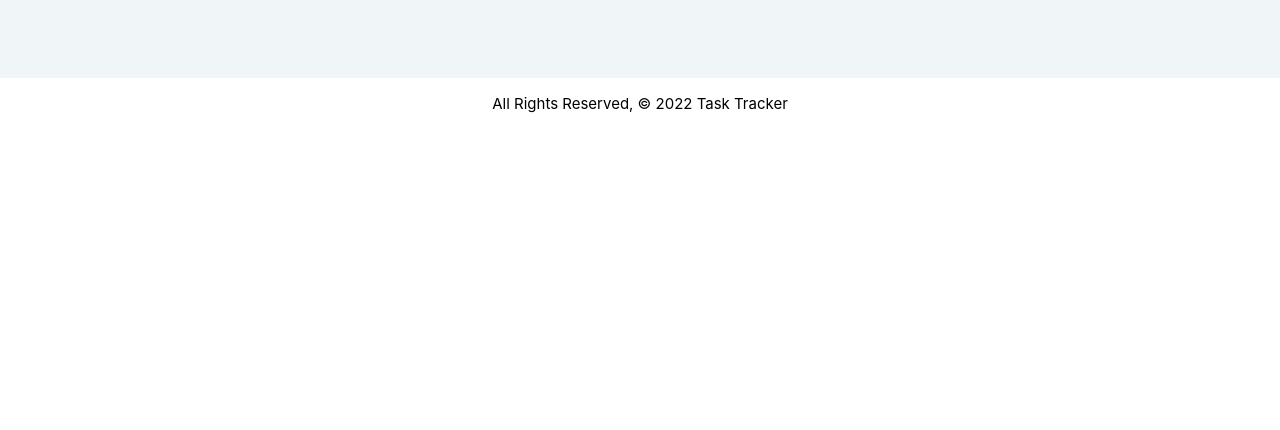
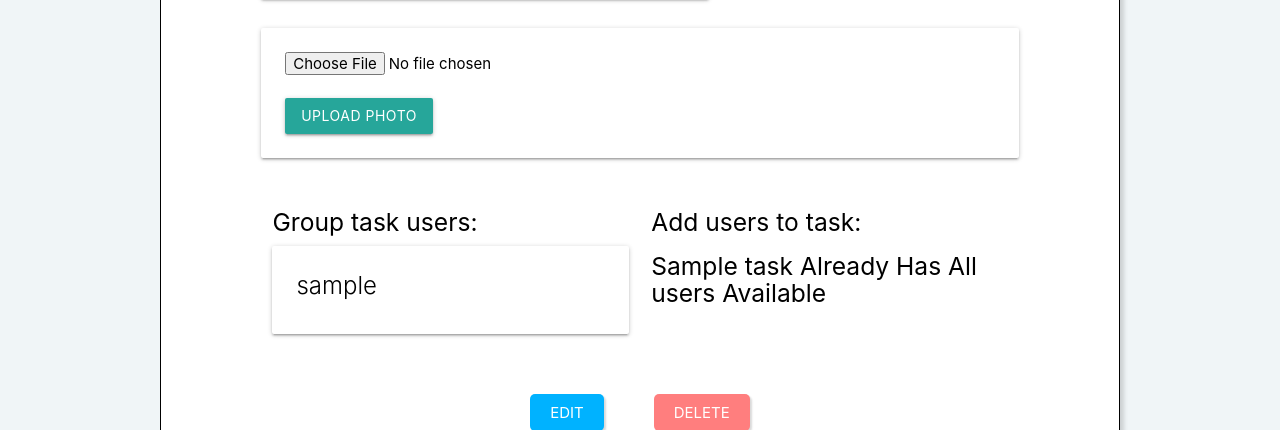
Before and after one commit to PeterSYoo/task_tracker, a Django app: page /tasks/1/ in a window 1280 px wide. Shown: the part 883-1313 px from the top of the page. Before the commit the page ends 996 px from the top, so only its background shows below. Run offline with Django 4.2, Linux system fonts and the light colour scheme; a user stored in the database is signed in; tables that the repository leaves empty hold one stand-in row (values such as "Sample post").

Commit message:
wip: adds ability to upload photos for each task

```diff
--- a/main_app/admin.py
+++ b/main_app/admin.py
@@ -1,6 +1,7 @@
 from django.contrib import admin
-from .models import Task, Calendar
+from .models import Task, Calendar, Photo
 
 # Register your models here.
 admin.site.register(Task)
 admin.site.register(Calendar)
+admin.site.register(Photo)
--- a/main_app/models.py
+++ b/main_app/models.py
@@ -35,4 +35,4 @@
   task = models.ForeignKey(Task, on_delete=models.CASCADE)
 
   def __str__(self):
-    return
+    return f"Photo for task_id: {self.task_id} @{self.url}"
--- a/main_app/static/css/tasks.css
+++ b/main_app/static/css/tasks.css
@@ -66,6 +66,7 @@
   align-items: center;
   gap: 25px;
   margin-top: 150px;
+  justify-content: center;
 }
 
 .task--new-timer {
--- a/main_app/templates/tasks/details.html
+++ b/main_app/templates/tasks/details.html
@@ -35,13 +35,24 @@
 
 
   <div class="row">
-    <div class="task-details--user">
+    <!-- Insert photo markup below this comment -->
+    {% for photo in tasks.photo_set.all %}
+      <img class="responsive-img card-panel" src="{{photo.url}}">
+    {% empty %}
+      <div class="card-panel teal-text center-align">No Photos Uploaded</div>
+    {% endfor %}
 
-    </div>
-
-    <div class="task-details--users">
-
-    </div>
+    <form
+      action="{% url 'add_photo' tasks.id %}"
+      enctype="multipart/form-data"
+      method="POST"
+      class="card-panel"
+    >
+      {% csrf_token %}
+      <input type="file" name="photo-file" />
+      <br /><br />
+      <input type="submit" class="btn" value="Upload Photo" />
+    </form>
   </div>
 
   <div class="row">
--- a/main_app/urls.py
+++ b/main_app/urls.py
@@ -10,6 +10,7 @@
   path('tasks/<int:pk>/delete/', views.TaskDelete.as_view(), name='tasks_delete'),
   path('tasks/<int:task_id>/add_date/', views.add_date, name='add_date'),
   path('tasks/<int:task_id>/assoc_users/<int:users_id>/', views.assoc_users, name='assoc_users'),
+  path('tasks/<int:task_id>/add_photo/', views.add_photo, name='add_photo'),
 
   path('accounts/signup/', views.signup, name='signup'),
 ]
--- a/main_app/views.py
+++ b/main_app/views.py
@@ -6,8 +6,13 @@
 from django.contrib.auth.decorators import login_required
 from django.contrib.auth.mixins import LoginRequiredMixin
 from django.contrib.auth.models import User
-from .models import Task
+from .models import Task, Photo
 from .forms import Calendar
+import uuid
+import boto3
+
+S3_BASE_URL = 'https://s3.us-west-1.amazonaws.com/'
+BUCKET = 'tasktracker-py'
 
 # Create your views here.
 def home(request):
@@ -74,6 +79,26 @@
   context = {'form': form, 'error_message': error_message}
   return render(request, 'registration/signup.html', context)
 
+
+def add_photo(request, task_id):
+    # photo-file will be the "name" attribute on the <input type="file">
+    photo_file = request.FILES.get('photo-file', None)
+    if photo_file:
+        s3 = boto3.client('s3')
+        # need a unique "key" for S3 / needs image file extension too
+        key = uuid.uuid4().hex[:6] + photo_file.name[photo_file.name.rfind('.'):]
+        # just in case something goes wrong
+        try:
+            s3.upload_fileobj(photo_file, BUCKET, key)
+            # build the full url string
+            url = f"{S3_BASE_URL}{BUCKET}/{key}"
+            # we can assign to task_id or task (if you have a task object)
+            photo = Photo(url=url, task_id=task_id)
+            photo.save()
+        except:
+            print('An error occurred uploading file to S3')
+    return redirect('detail', task_id=task_id)
+
 class TaskCreate(LoginRequiredMixin, CreateView):
   model = Task
   fields = ['name', 'description']
```
